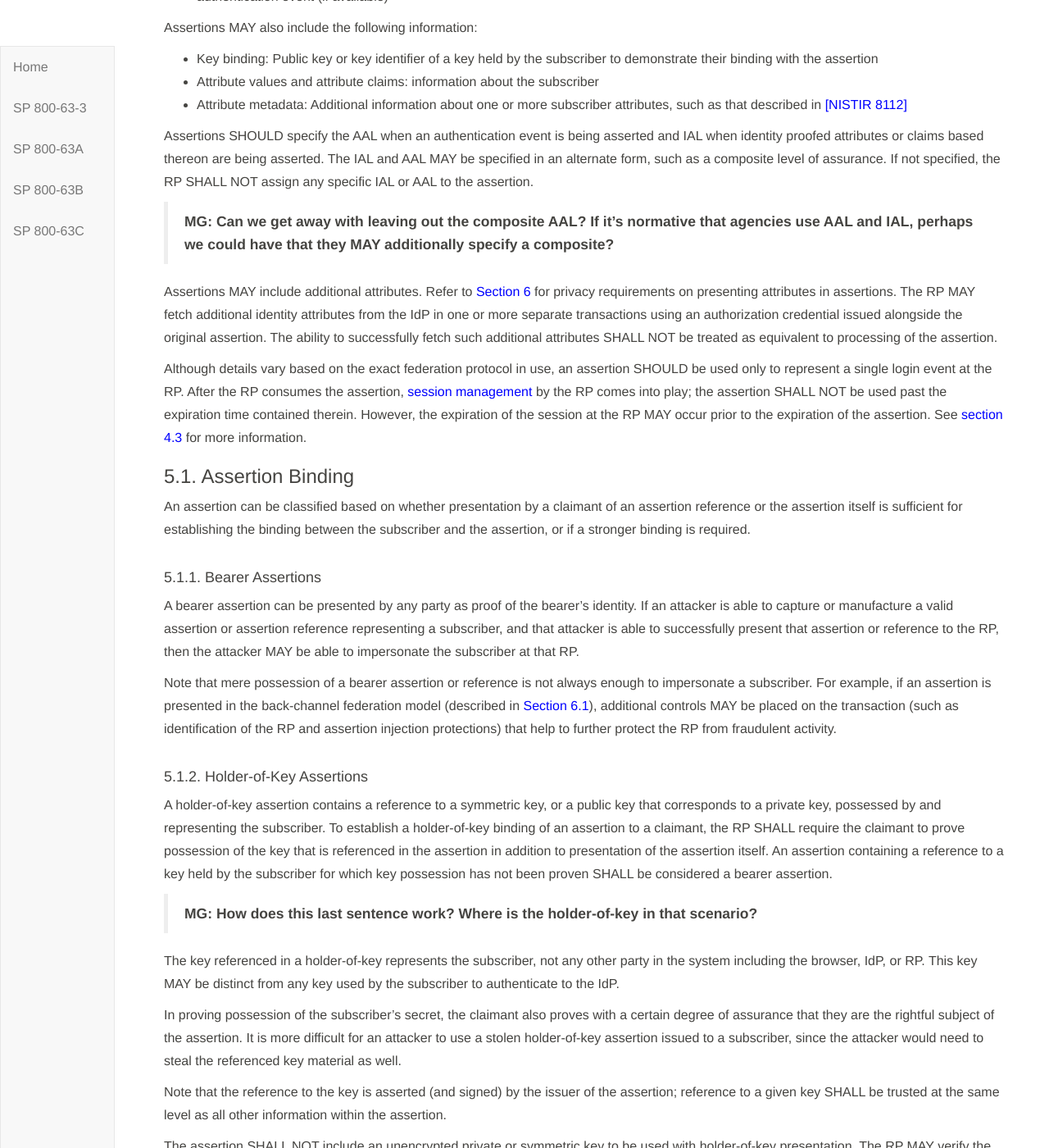
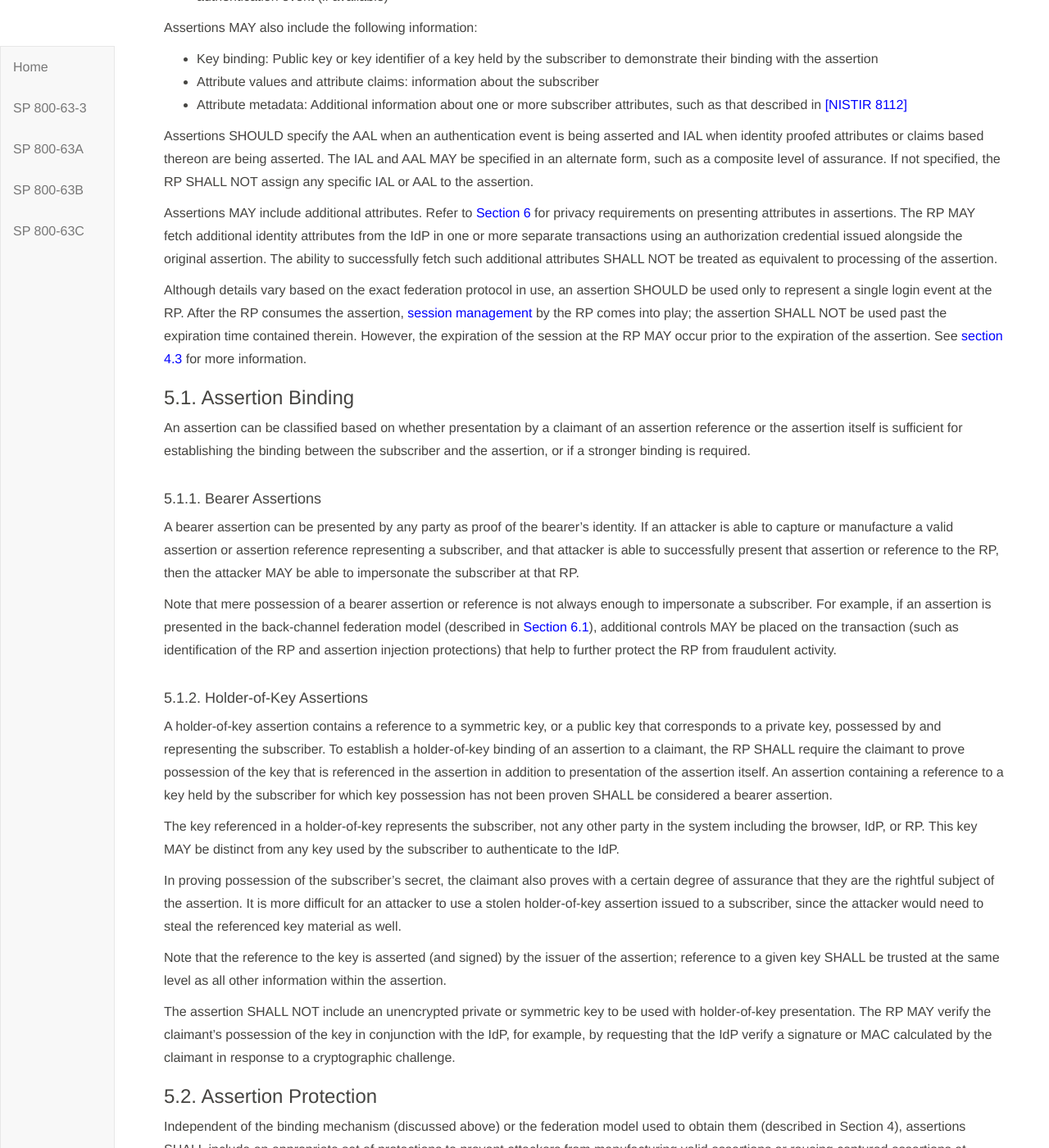
Before and after one commit to usnistgov/800-63-3, a Jekyll site: the page built from sp800-63c/sec5_assertions.md, in a window 1280 px wide and 1400 px high, scrolled down 587 px. Shown: the whole window at 82% size. Built offline with Jekyll 4.4.1, drawn with Linux system fonts in a browser that asks for light colours; our own code applies the rules of GitHub Pages for plain Markdown files; some of the changed text lies outside the part shown.

Commit message:
Removed inline review comments

```diff
--- a/sp800-63c/sec5_assertions.md
+++ b/sp800-63c/sec5_assertions.md
@@ -25,8 +25,6 @@ Assertions MAY also include the following information:
 
 Assertions SHOULD specify the AAL when an authentication event is being asserted and IAL when identity proofed attributes or claims based thereon are being asserted. The IAL and AAL MAY be specified in an alternate form, such as a composite level of assurance. If not specified, the RP SHALL NOT assign any specific IAL or AAL to the assertion.
 
->**MG: Can we get away with leaving out the composite AAL? If it's normative that agencies use AAL and IAL, perhaps we could have that they MAY additionally specify a composite?**
-
 Assertions MAY include additional attributes. Refer to [Section 6](#sec6) for privacy requirements on presenting attributes in assertions. The RP MAY fetch additional identity attributes from the IdP in one or more separate transactions using an authorization credential issued alongside the original assertion. The ability to successfully fetch such additional attributes SHALL NOT be treated as equivalent to processing of the assertion.
 
 Although details vary based on the exact federation protocol in use, an assertion SHOULD be used only to represent a single login event at the RP. After the RP consumes the assertion, [session management](sp800-63b.html#sec7) by the RP comes into play; the assertion SHALL NOT be used past the expiration time contained therein. However, the expiration of the session at the RP MAY occur prior to the expiration of the assertion. See [section 4.3](#federation-session) for more information.
@@ -44,8 +42,6 @@ Note that mere possession of a bearer assertion or reference is not always enoug
 #### 5.1.2. Holder-of-Key Assertions
 
 A holder-of-key assertion contains a reference to a symmetric key, or a public key that corresponds to a private key, possessed by and representing the subscriber.  To establish a holder-of-key binding of an assertion to a claimant, the RP SHALL require the claimant to prove possession of the key that is referenced in the assertion in addition to presentation of the assertion itself. An assertion containing a reference to a key held by the subscriber for which key possession has not been proven SHALL be considered a bearer assertion.
-
->**MG: How does this last sentence work? Where is the holder-of-key in that scenario?**
 
 The key referenced in a holder-of-key represents the subscriber, not any other party in the system including the browser, IdP, or RP. This key MAY be distinct from any key used by the subscriber to authenticate to the IdP.
 
@@ -87,8 +83,6 @@ When pairwise pseudonymous identifiers are used with RPs alongside attributes, i
 
 Note that in a proxied federation model, the initial IdP may be unable to generate a pairwise pseudonymous identifier for the ultimate RP, since the proxy could blind the IdP from knowing which RP is being accessed by the subscriber. In such situations, the pairwise pseudonymous identifier is generally established between the IdP and the federation proxy itself. The proxy, acting as an IdP, can itself provide pairwise pseudonymous identifiers to downstream RPs. Depending on the protocol, the federation proxy may need to map the pairwise pseudonymous identifiers back to the associated identifiers from upstream IdPs in order to allow the identity protocol to function. In such cases, the proxy will be able to track and determine which pairwise pseudonymous identifiers represent the same subscriber at different RPs.
 
->**MG: Can we at least provide a restriction here on reuse of that mapping?**
-
 #### 5.2.6. <a name="ppi-gen"></a>Pairwise Pseudonymous Identifier Generation
 
 Pairwise pseudonymous identifiers SHALL be opaque and unguessable, neither containing nor generated from identifying information about the subscriber. Normally, the identifiers SHALL only be known by and used by one IdP-RP pair or IdP-Proxy and Proxy-RP pair. However, an IdP MAY generate the same identifier for a subscriber at multiple RPs at the request of those RPs, but only if:
```
Also changed, not shown: sp800-63c/sec3_definitions.md (+0 -2 lines), sp800-63c/sec6_presentation.md (+0 -2 lines), sp800-63c/sec7_fal.md (+0 -2 lines).
